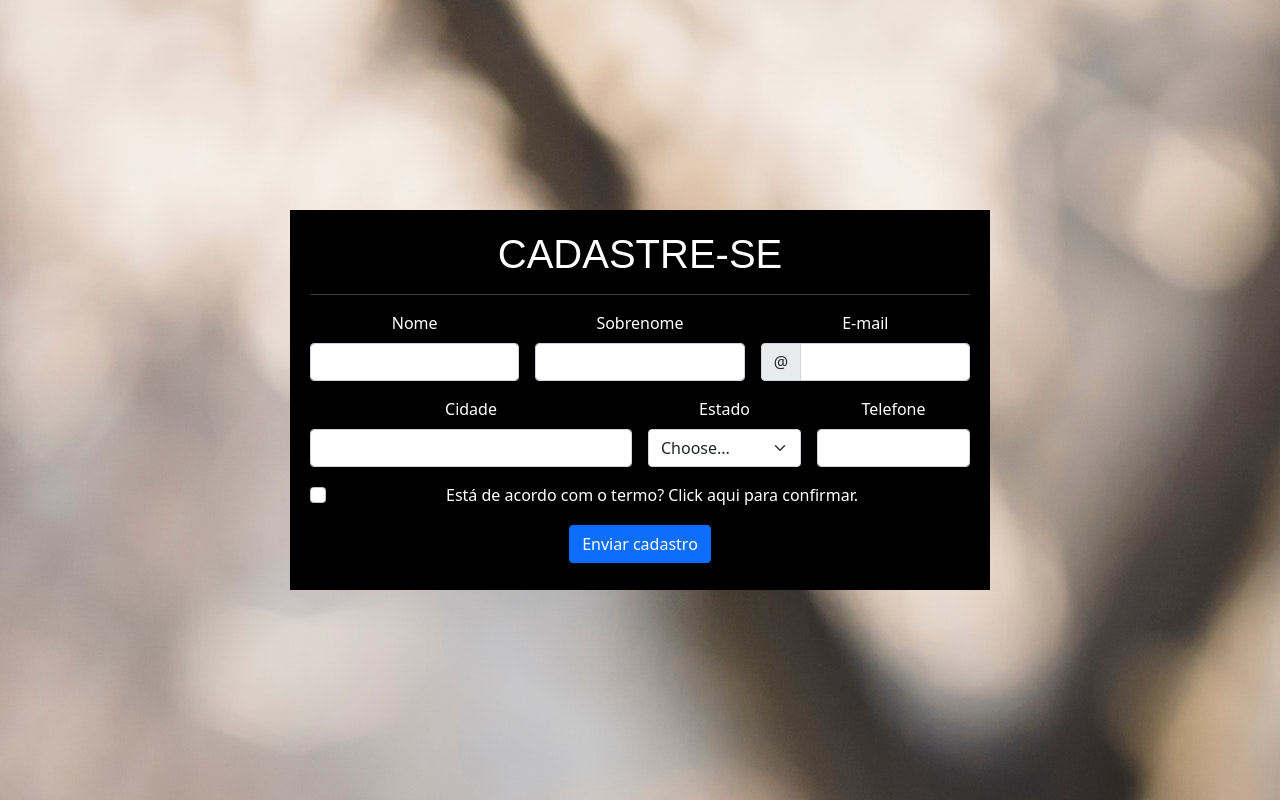
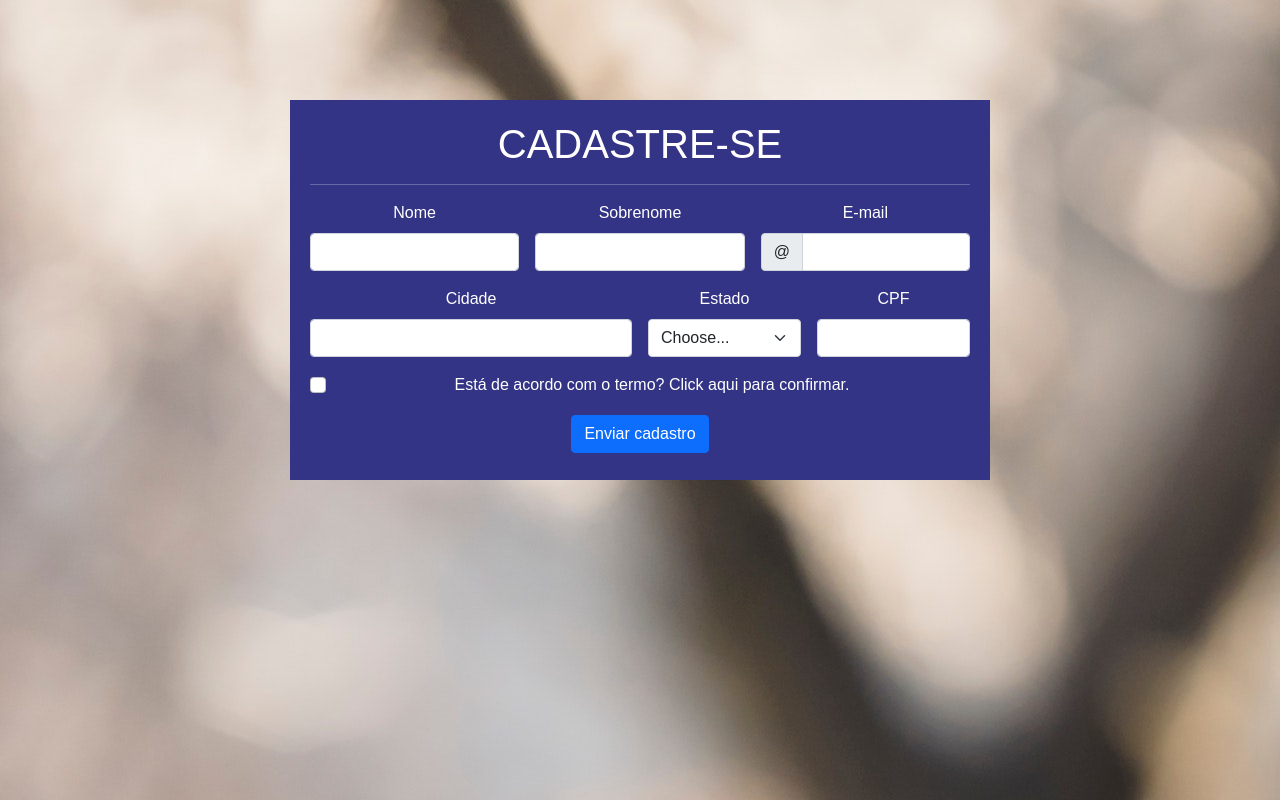
Before and after one commit to rodrigomonteirofs/pj-grupo, a PHP site: page /cadastro/index.html in a window 1280 px wide. Run offline with PHP 8.4, Linux system fonts and the light colour scheme.

Commit message:
Alteração da cor

```diff
--- a/cadastro/index.html
+++ b/cadastro/index.html
@@ -11,6 +11,7 @@
 
 
     <!--Link CSS-->
+
     <link rel="stylesheet" href="style.css">
 
     <!--Link Bootstrap-->
@@ -26,7 +27,6 @@
         </div>
 
         <hr>
-
         <form class="row g-3 needs-validation" novalidate>
             <div class="col-md-4">
                 <label for="validationCustom01" class="form-label">Nome</label>
@@ -70,7 +70,7 @@
                 </div>
             </div>
             <div class="col-md-3">
-                <label for="validationCustom05" class="form-label">Telefone</label>
+                <label for="validationCustom05" class="form-label">CPF</label>
                 <input type="text" class="form-control" id="validationCustom05" required>
                 <div class="invalid-feedback">
                     Please provide a valid zip.
@@ -93,8 +93,6 @@
         </form>
     </div>
 
-
-
     <!--Link Bootstrap CSS-->
     <script src="https://cdn.jsdelivr.net/npm/bootstrap@5.1.3/dist/js/bootstrap.bundle.min.js" integrity="sha384-ka7Sk0Gln4gmtz2MlQnikT1wXgYsOg+OMhuP+IlRH9sENBO0LRn5q+8nbTov4+1p" crossorigin="anonymous"></script>
 
--- a/cadastro/style.css
+++ b/cadastro/style.css
@@ -1,22 +1,26 @@
+*{
+    font-family: sans-serif;
+    margin: 0px;
+    padding: 0px;
+    box-sizing: border-box;
+}
 body{
     display: flex;
     justify-content: center;
-    align-items: center;
+    justify-items: center;
     min-height: 100vh;
     background-image: url(img/bg-principal.jpg);
     background-repeat: no-repeat;
-
 }
 .form{
-    background-color: black;
+    background-color: rgb(52, 52, 134);
     text-align: center;
     color: white;
+    padding-top: 250PX;
     width: 700px;
     height: 380px;
     padding: 20px;
-}
-#button{
-
+    margin: 100px;
 }
 #button:hover{
     background-color: palevioletred;
@@ -30,7 +34,7 @@ body{
 
 @media (max-width: 767px){
     .form{
-        background-color: black;
+        background-color: rgb(52, 52, 134);
         height: 100%;
         width: 700px;
     }
```
